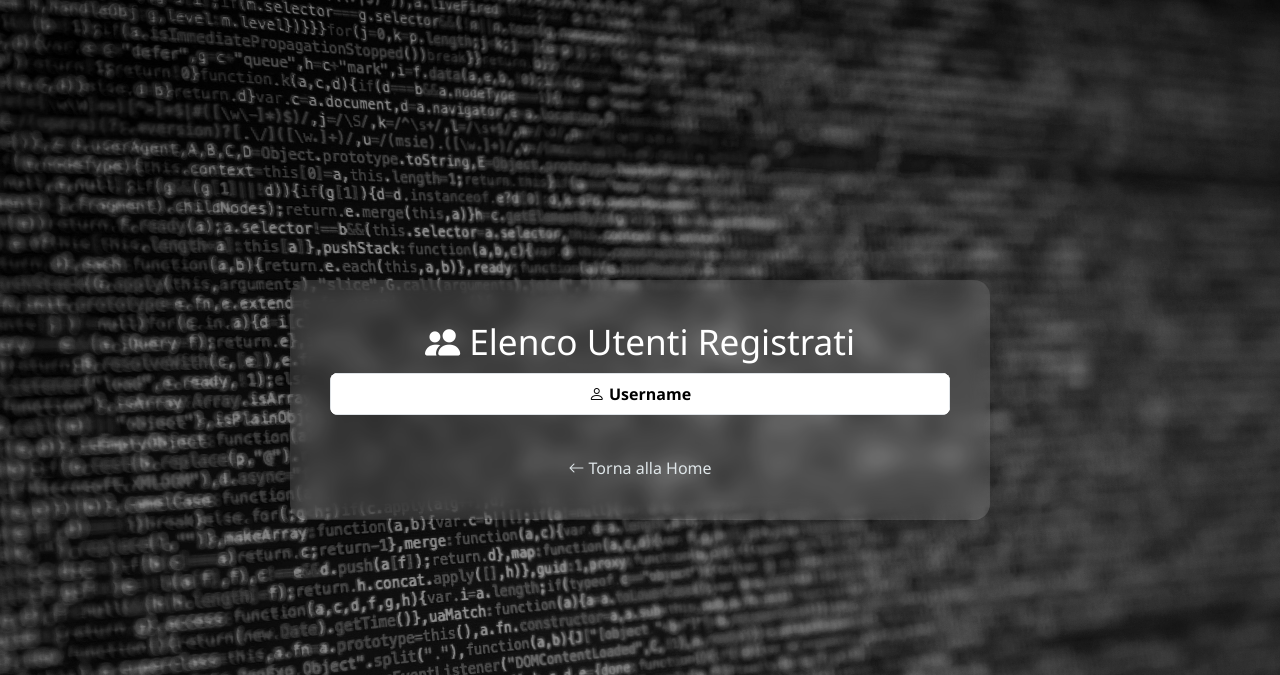
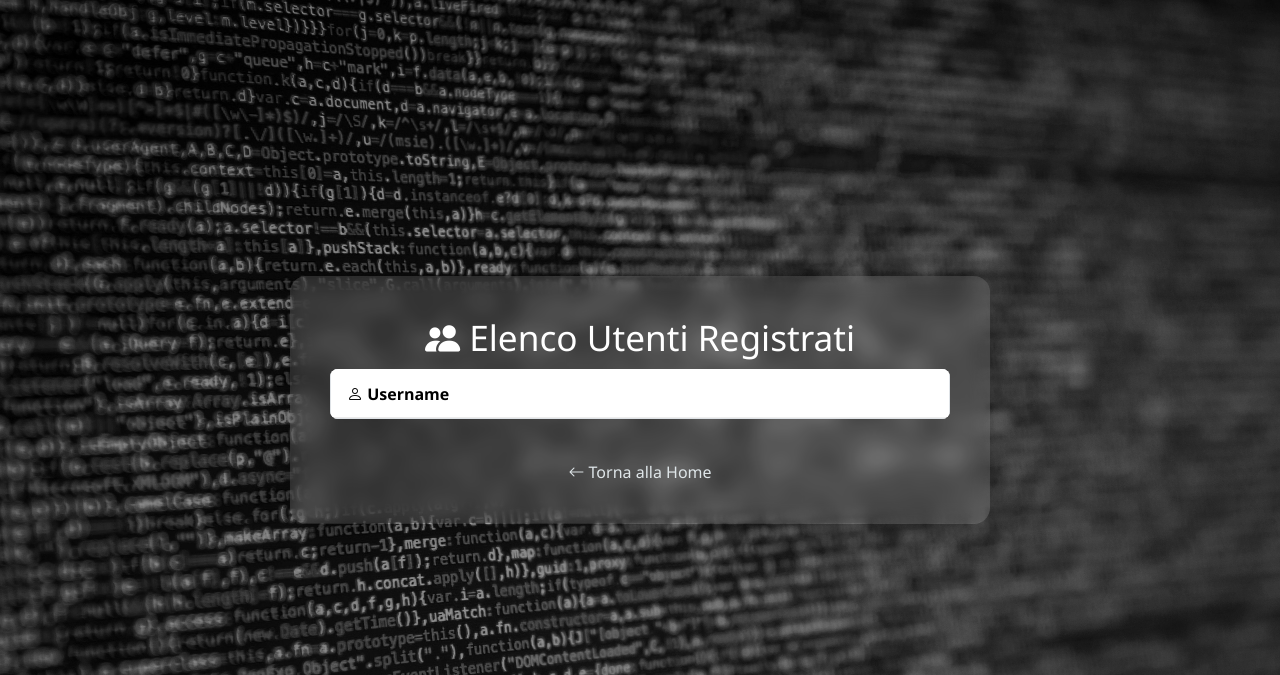
Before and after one commit to Youfili/sql-injection-educational, a Flask app: page /utenti in a window 1280 px wide. Shown: the top 675 px of the page. Run offline with Flask 3, Linux system fonts and the light colour scheme; data that the repository does not hold is empty; some libraries are stand-ins or nearby versions.

Commit message:
Commit Versione coding Accettabile

```diff
--- a/app.py
+++ b/app.py
@@ -165,6 +165,7 @@ def login():
             # Per PiggyBack Query in Postgres devo scompattare le query, Se l'input contiene più comandi, li separo ed eseguo tutti
             # Evito di fare fetchone() su query che non hanno risultati.
 
+            # Gestione PiggyBack
             if ";" in query: # caso PiggyBack
                 parts = [q.strip() for q in query.split(";") if q.strip() and not q.strip().startswith("--")]
                 first_result = None
@@ -172,7 +173,15 @@ def login():
                     cursor.execute(q)
                     # Salvo il risultato solo se è la prima query e se è una SELECT
                     if i == 0 and q.strip().lower().startswith("select"):
-                        first_result = cursor.fetchone()
+                        # Prendo tutte le righe per vedere se c'è enumerazione
+                        results = cursor.fetchall()
+                        if results:
+                            first_result = results[0]
+                            # Salvo risultati completi solo se l'input è sospetto
+                            if "union" in query.lower() or "information_schema" in query.lower():
+                                session['enum_results'] = results
+                            else:
+                                session.pop('enum_results', None)  # pulisce vecchi dati
 
                 # Fallback: se la SELECT non ha restituito nulla, prendo un utente qualsiasi (il primo del Database)
                 if not first_result:
@@ -181,7 +190,13 @@ def login():
 
             else:
                 cursor.execute(query)
-                first_result = cursor.fetchone()
+                results = cursor.fetchall()
+                # Salvo risultati solo se sospetto
+                if "union" in query.lower() or "information_schema" in query.lower():
+                    session['enum_results'] = results
+                else:
+                    session.pop('enum_results', None)
+                first_result = results[0] if results else None
 
             user = first_result
 
@@ -232,7 +247,14 @@ def login():
                 session['user_id'] = user[0]
                 session['username'] = user[1]
                 flash("✅ Login effettuato con successo!", "success")
+
+                # Se ci sono dati extra, vado su una pagina dedicata che li mostra
+                if session.get('enum_results'):
+                    return redirect(url_for('enum_results_page'))
+
+                # altrimenti, classico vado in dashboard
                 return redirect(f"/dashboard/{session['username']}")
+
             else:
                 flash("❌ Email o Password Errati.", "danger")
 
@@ -299,5 +321,12 @@ def utenti():
     return render_template('utenti.html', users=users)
 
 
+@app.route('/enum_results')
+def enum_results_page():
+    # Mostro risultati enumerazione
+    results = session.get('enum_results', [])
+    return render_template('enum_results.html', results=results)
+
+
 if __name__ == '__main__':
     app.run(debug=True)
--- a/templates/utenti.html
+++ b/templates/utenti.html
@@ -6,11 +6,11 @@
 <div class="glass-card" style="max-width: 700px; margin: auto;">
     <h1><i class="bi bi-people-fill"></i> Elenco Utenti Registrati</h1>
 
-    <div class="table-responsive">
-        <table class="table table-bordered" style="background-color: rgba(255,255,255,0.9); border-radius: 8px; overflow: hidden;">
-            <thead>
-                <tr style="background-color: #ecf0f1; color: #2c3e50;">
-                    <th><i class="bi bi-person"></i> Username</th>
+    <div class="table-responsive custom-scrollbar" style="max-height: 400px; overflow-y: auto;">
+        <table class="table table-bordered" style="background-color: rgba(255,255,255,0.9); border-radius: 8px; overflow: hidden; border-collapse: collapse; width: 100%;">
+            <thead style="position: sticky; top: 0; z-index: 2; background-color: #ecf0f1; color: #2c3e50;">
+                <tr>
+                    <th style="padding: 12px 16px; text-align: left;"><i class="bi bi-person"></i> Username</th>
                 </tr>
             </thead>
             <tbody>
@@ -29,4 +29,28 @@
         </a>
     </div>
 </div>
+
+<style>
+/* Scrollbar personalizzata per Chrome, Edge e Safari */
+.custom-scrollbar::-webkit-scrollbar {
+    width: 10px;
+}
+
+.custom-scrollbar::-webkit-scrollbar-track {
+    background: rgba(255, 255, 255, 0.3);
+    border-radius: 5px;
+}
+
+.custom-scrollbar::-webkit-scrollbar-thumb {
+    background-color: #2c3e50;
+    border-radius: 5px;
+    border: 2px solid rgba(255, 255, 255, 0.3);
+}
+
+/* Scrollbar per Firefox */
+.custom-scrollbar {
+    scrollbar-width: thin;
+    scrollbar-color: #2c3e50 rgba(255, 255, 255, 0.3);
+}
+</style>
 {% endblock %}
```
Also changed, not shown: templates/enum_results.html (added, +39 -0 lines).
